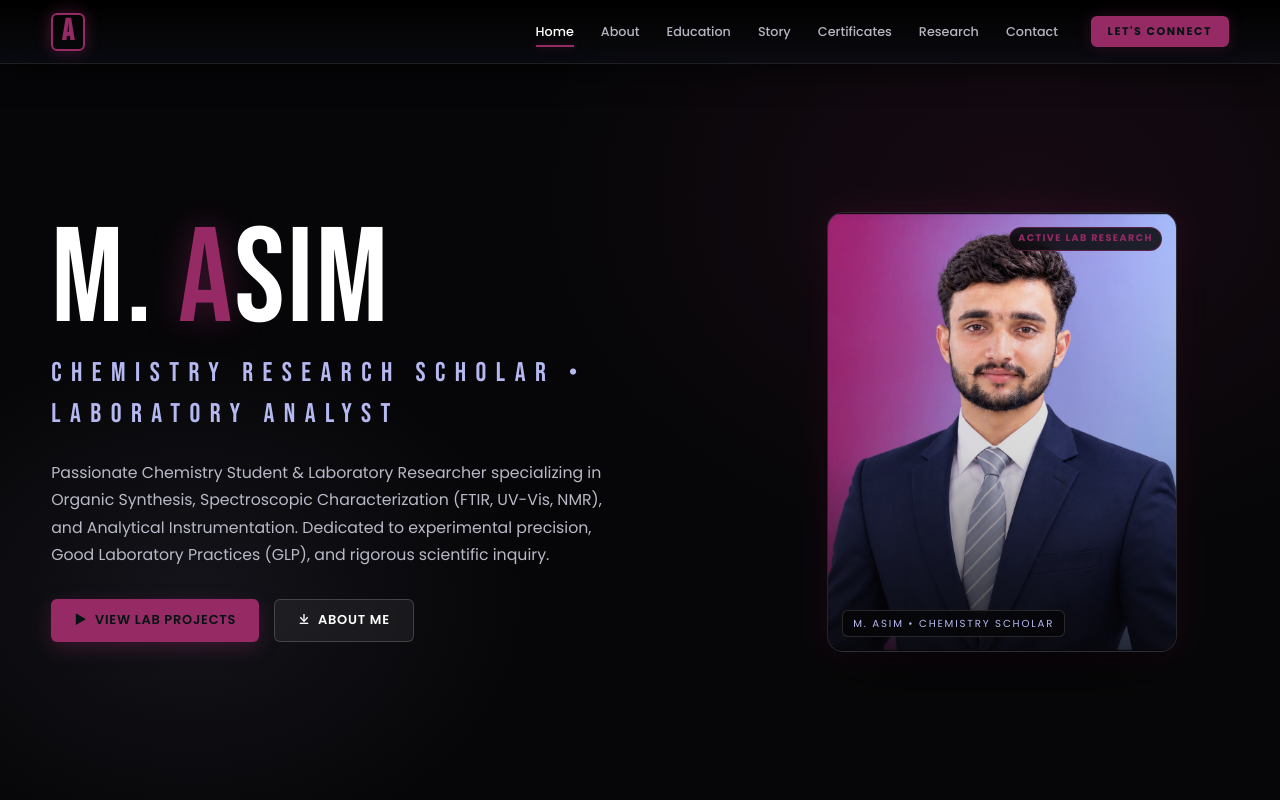
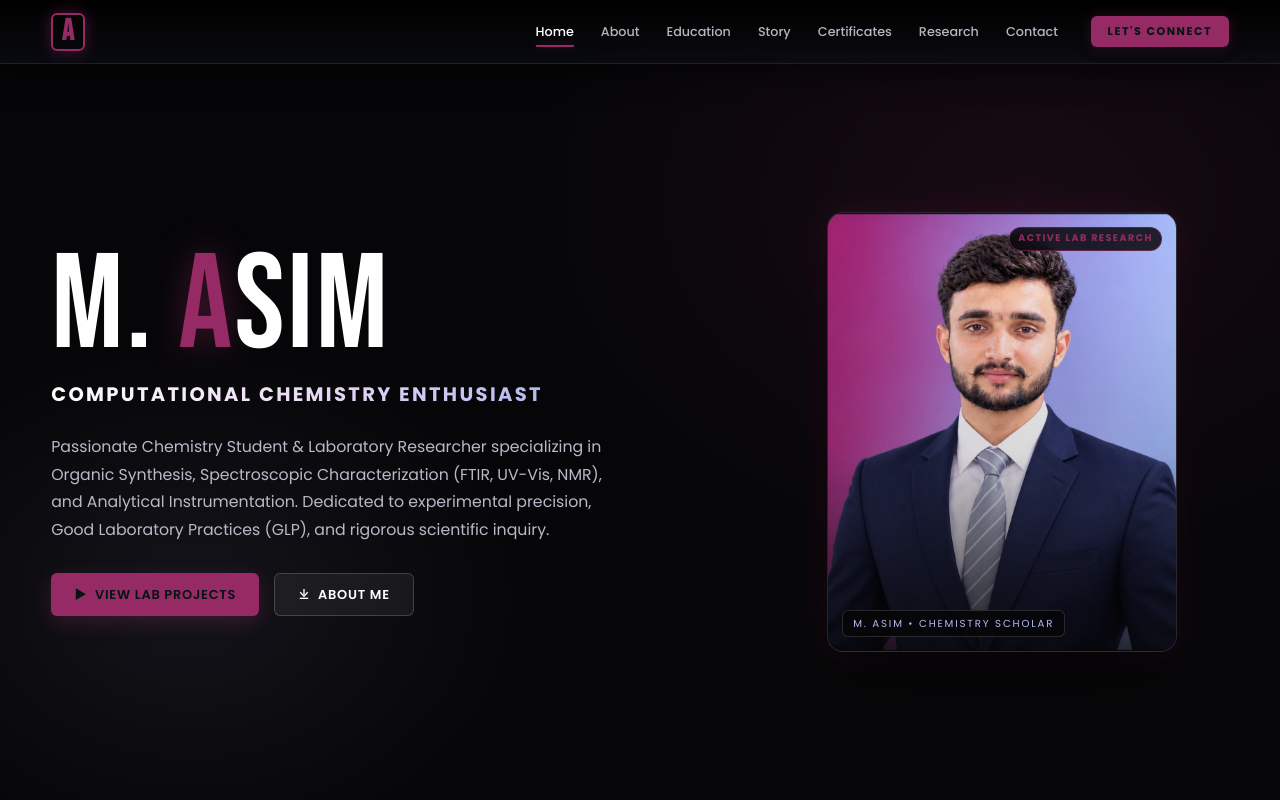
Before and after one commit to SAFIULLAH012/AsimPortfolio, a Flask app: page / in a window 1280 px wide. Shown: the top 801 px of the page. Run offline with Flask 3, Linux system fonts and the light colour scheme; some libraries are stand-ins or nearby versions.

Commit message:
Add bold compact typewriter writing effect with chemistry student & computational titles

```diff
--- a/css/style.css
+++ b/css/style.css
@@ -727,11 +727,41 @@ footer {
 }
 
 .hero-tag {
-  font-family: var(--font-display);
-  font-size: clamp(1.2rem, 2.5vw, 1.8rem);
-  letter-spacing: 0.35em;
+  font-family: var(--font-sans);
+  font-weight: 800;
+  font-size: clamp(0.92rem, 1.7vw, 1.3rem);
+  letter-spacing: 0.12em;
+  text-transform: uppercase;
   color: var(--lavender);
-  margin: 0.8rem 0 1.5rem;
+  margin: 0.6rem 0 1.25rem;
+  display: inline-flex;
+  align-items: center;
+  flex-wrap: wrap;
+  gap: 0.15rem;
+  min-height: 2em;
+}
+
+.typewriter-text {
+  color: #ffffff;
+  background: linear-gradient(90deg, #ffffff 0%, #ecdcf5 50%, var(--lavender) 100%);
+  -webkit-background-clip: text;
+  -webkit-text-fill-color: transparent;
+  font-weight: 800;
+  letter-spacing: 0.12em;
+}
+
+.typewriter-cursor {
+  display: inline-block;
+  color: #d4599e;
+  font-weight: 300;
+  margin-left: 3px;
+  animation: cursorBlink 0.85s infinite;
+  user-select: none;
+}
+
+@keyframes cursorBlink {
+  0%, 49% { opacity: 1; }
+  50%, 100% { opacity: 0; }
 }
 
 .hero-desc {
--- a/index.html
+++ b/index.html
@@ -40,7 +40,7 @@
       <div class="hero-grid">
         <div class="hero-content motion-reveal">
           <h1 class="hero-title">M. <em>A</em>SIM</h1>
-          <p class="hero-tag">CHEMISTRY RESEARCH SCHOLAR &bull; LABORATORY ANALYST</p>
+          <p class="hero-tag"><span class="typewriter-text" id="typewriterText">CHEMISTRY STUDENT &amp; RESEARCH SCHOLAR</span><span class="typewriter-cursor">|</span></p>
           <p class="hero-desc">
             Passionate Chemistry Student &amp; Laboratory Researcher specializing in Organic Synthesis,
             Spectroscopic Characterization (FTIR, UV-Vis, NMR), and Analytical Instrumentation. Dedicated to
--- a/js/main.js
+++ b/js/main.js
@@ -54,6 +54,52 @@
   }, { passive: true });
 
   // ======================
+  // ==========================================
+  // Dynamic Typewriter Effect for Hero Subtitle
+  // ==========================================
+  const typewriterEl = document.getElementById('typewriterText');
+  if (typewriterEl) {
+    const phrases = [
+      'CHEMISTRY STUDENT & RESEARCH SCHOLAR',
+      'COMPUTATIONAL CHEMISTRY ENTHUSIAST',
+      'MOLECULAR MODELING & DFT EXPLORER',
+      'LAB BENCH & SPECTROSCOPY ANALYST'
+    ];
+    let phraseIndex = 0;
+    let charIndex = phrases[0].length;
+    let isDeleting = true;
+    const typeSpeed = 70;
+    const deleteSpeed = 35;
+    const holdDelay = 2200;
+
+    function tick() {
+      const currentPhrase = phrases[phraseIndex];
+
+      if (isDeleting) {
+        charIndex--;
+        typewriterEl.textContent = currentPhrase.substring(0, charIndex);
+      } else {
+        charIndex++;
+        typewriterEl.textContent = currentPhrase.substring(0, charIndex);
+      }
+
+      let delta = isDeleting ? deleteSpeed : typeSpeed;
+
+      if (!isDeleting && charIndex === currentPhrase.length) {
+        delta = holdDelay;
+        isDeleting = true;
+      } else if (isDeleting && charIndex === 0) {
+        isDeleting = false;
+        phraseIndex = (phraseIndex + 1) % phrases.length;
+        delta = 350;
+      }
+
+      setTimeout(tick, delta);
+    }
+
+    setTimeout(tick, holdDelay);
+  }
+
   // UI/UX Motion Suite
   // ======================
 
--- a/templates/index.html
+++ b/templates/index.html
@@ -40,7 +40,7 @@
       <div class="hero-grid">
         <div class="hero-content">
           <h1 class="hero-title">M. <em>A</em>SIM</h1>
-          <p class="hero-tag">CHEMISTRY RESEARCH SCHOLAR &bull; LABORATORY ANALYST</p>
+          <p class="hero-tag"><span class="typewriter-text" id="typewriterText">CHEMISTRY STUDENT &amp; RESEARCH SCHOLAR</span><span class="typewriter-cursor">|</span></p>
           <p class="hero-desc">
             Passionate Chemistry Student &amp; Laboratory Researcher specializing in Organic Synthesis,
             Spectroscopic Characterization (FTIR, UV-Vis, NMR), and Analytical Instrumentation. Dedicated to
```
Also changed, not shown: static/css/style.css (+34 -4 lines), static/js/main.js (+46 -0 lines).
